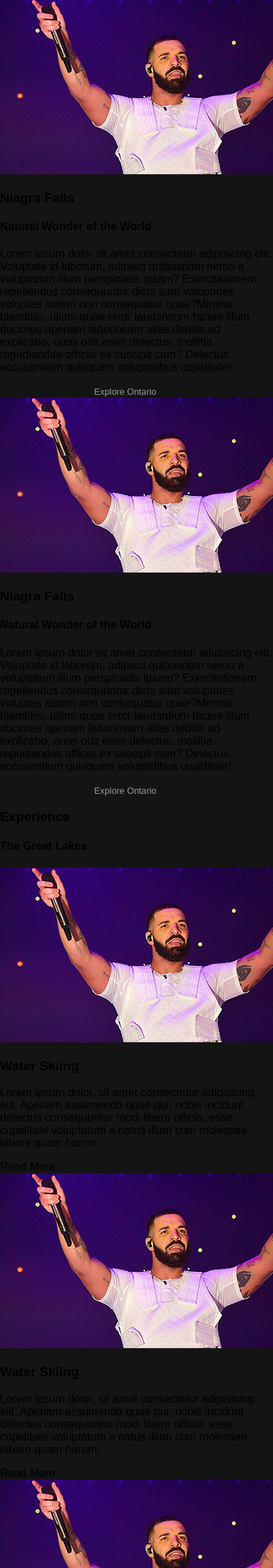
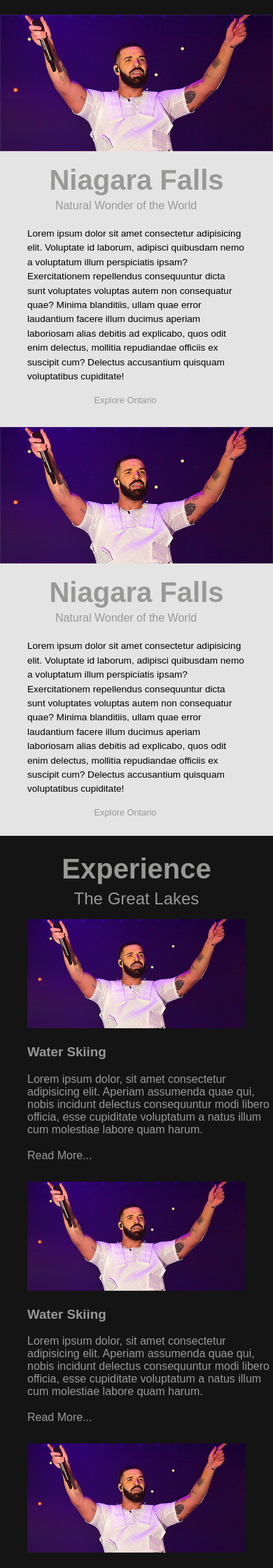
Before and after one commit to Brendan-Rogers/rogersB_shewagaD_aidenR_christineL_hackathon, a PHP site: page / in a window 390 px wide; the page is wider, and only the part inside the window is pictured. Shown: the part 734-2974 px from the top of that part at 70% size. Run offline with PHP 8.4, Linux system fonts and the light colour scheme; some libraries are stand-ins or nearby versions.

Commit message:
mobile index styled

```diff
--- a/css/master.css
+++ b/css/master.css
@@ -67,10 +67,86 @@ header {
 
 .promoText {
   color: #989897;
-  font-size: 0.8em;
+  font-size: 0.85em;
   line-height: 1.5em;
   width: 80%;
   margin-left: 10%;
   margin-bottom: 20px; }
 
+.landmarks {
+  width: 100%;
+  background-color: #e5e4e4;
+  padding-bottom: 25px; }
+
+.landmark {
+  width: 100%;
+  margin-top: 30px; }
+
+.landmarkImg {
+  width: 100%; }
+
+.landmarkTitle {
+  font-size: 2.5em;
+  color: #989897;
+  text-align: center;
+  margin: 0;
+  margin-top: 15px; }
+
+.landmarkSub {
+  font-size: 1em;
+  color: #989897;
+  font-weight: lighter;
+  text-align: center;
+  margin-top: 5px;
+  margin-right: 30px; }
+
+.landmarkText {
+  width: 80%;
+  margin-left: 10%;
+  line-height: 1.5em;
+  font-size: 0.85em; }
+
+.experience {
+  margin-top: 15px;
+  width: 100%; }
+
+.expTitle {
+  font-size: 2.5em;
+  color: #989897;
+  text-align: center;
+  margin: 0;
+  margin-top: 25px; }
+
+.lakes {
+  font-size: 1.5em;
+  color: #989897;
+  text-align: center;
+  font-weight: lighter;
+  margin-top: 6px;
+  margin-bottom: 15px; }
+
+.activity {
+  padding-bottom: 25px; }
+
+.activityImg {
+  width: 80%;
+  margin-left: 10%; }
+
+.activityTitle {
+  margin-left: 10%;
+  color: #989897; }
+
+.activityDesc {
+  margin-left: 10%;
+  color: #989897; }
+
+.readMore {
+  margin-left: 10%;
+  color: #989897;
+  line-height: 1.5em;
+  cursor: pointer; }
+
+.readMore:hover {
+  text-decoration: underline; }
+
 /*# sourceMappingURL=master.css.map */
--- a/index.php
+++ b/index.php
@@ -56,17 +56,17 @@
 
 			<div class="landmark">
 				<img src="images/drake.png" alt="placeholder" class="landmarkImg">
-				<h3 class="landmarkTitle">Niagra Falls</h3>
+				<h3 class="landmarkTitle">Niagara Falls</h3>
 				<h4 class="landmarkSub">Natural Wonder of the World</h4>
-				<p class="landmarkText">Lorem ipsum dolor sit amet consectetur adipisicing elit. Voluptate id laborum, adipisci quibusdam nemo a voluptatum illum perspiciatis ipsam? Exercitationem repellendus consequuntur dicta sunt voluptates voluptas autem non consequatur quae?Minima blanditiis, ullam quae error laudantium facere illum ducimus aperiam laboriosam alias debitis ad explicabo, quos odit enim delectus, mollitia repudiandae officiis ex suscipit cum? Delectus accusantium quisquam voluptatibus cupiditate!</p>
+				<p class="landmarkText">Lorem ipsum dolor sit amet consectetur adipisicing elit. Voluptate id laborum, adipisci quibusdam nemo a voluptatum illum perspiciatis ipsam? Exercitationem repellendus consequuntur dicta sunt voluptates voluptas autem non consequatur quae? Minima blanditiis, ullam quae error laudantium facere illum ducimus aperiam laboriosam alias debitis ad explicabo, quos odit enim delectus, mollitia repudiandae officiis ex suscipit cum? Delectus accusantium quisquam voluptatibus cupiditate!</p>
 				<a class="explore">Explore Ontario</a>
 			</div>
 
 			<div class="landmark">
 				<img src="images/drake.png" alt="placeholder" class="landmarkImg">
-				<h3 class="landmarkTitle">Niagra Falls</h3>
+				<h3 class="landmarkTitle">Niagara Falls</h3>
 				<h4 class="landmarkSub">Natural Wonder of the World</h4>
-				<p class="landmarkText">Lorem ipsum dolor sit amet consectetur adipisicing elit. Voluptate id laborum, adipisci quibusdam nemo a voluptatum illum perspiciatis ipsam? Exercitationem repellendus consequuntur dicta sunt voluptates voluptas autem non consequatur quae?Minima blanditiis, ullam quae error laudantium facere illum ducimus aperiam laboriosam alias debitis ad explicabo, quos odit enim delectus, mollitia repudiandae officiis ex suscipit cum? Delectus accusantium quisquam voluptatibus cupiditate!</p>
+				<p class="landmarkText">Lorem ipsum dolor sit amet consectetur adipisicing elit. Voluptate id laborum, adipisci quibusdam nemo a voluptatum illum perspiciatis ipsam? Exercitationem repellendus consequuntur dicta sunt voluptates voluptas autem non consequatur quae? Minima blanditiis, ullam quae error laudantium facere illum ducimus aperiam laboriosam alias debitis ad explicabo, quos odit enim delectus, mollitia repudiandae officiis ex suscipit cum? Delectus accusantium quisquam voluptatibus cupiditate!</p>
 				<a class="explore">Explore Ontario</a>
 			</div>
 
@@ -81,21 +81,21 @@
 				<img src="images/drake.png" alt="placeholder" class="activityImg">
 				<h3 class="activityTitle">Water Skiing</h3>
 				<p class="activityDesc">Lorem ipsum dolor, sit amet consectetur adipisicing elit. Aperiam assumenda quae qui, nobis incidunt delectus consequuntur modi libero officia, esse cupiditate voluptatum a natus illum cum molestiae labore quam harum.</p>
-				<a class="readMore">Read More</a>
+				<a class="readMore">Read More...</a>
 			</div>
 
 			<div class="activity">
 				<img src="images/drake.png" alt="placeholder" class="activityImg">
 				<h3 class="activityTitle">Water Skiing</h3>
 				<p class="activityDesc">Lorem ipsum dolor, sit amet consectetur adipisicing elit. Aperiam assumenda quae qui, nobis incidunt delectus consequuntur modi libero officia, esse cupiditate voluptatum a natus illum cum molestiae labore quam harum.</p>
-				<a class="readMore">Read More</a>
+				<a class="readMore">Read More...</a>
 			</div>
 
 			<div class="activity">
 				<img src="images/drake.png" alt="placeholder" class="activityImg">
 				<h3 class="activityTitle">Water Skiing</h3>
 				<p class="activityDesc">Lorem ipsum dolor, sit amet consectetur adipisicing elit. Aperiam assumenda quae qui, nobis incidunt delectus consequuntur modi libero officia, esse cupiditate voluptatum a natus illum cum molestiae labore quam harum.</p>
-				<a class="readMore">Read More</a>
+				<a class="readMore">Read More...</a>
 			</div>
 
 		</section>
```
Also changed, not shown: sass/master.scss (+93 -1 lines), 1 other file.
